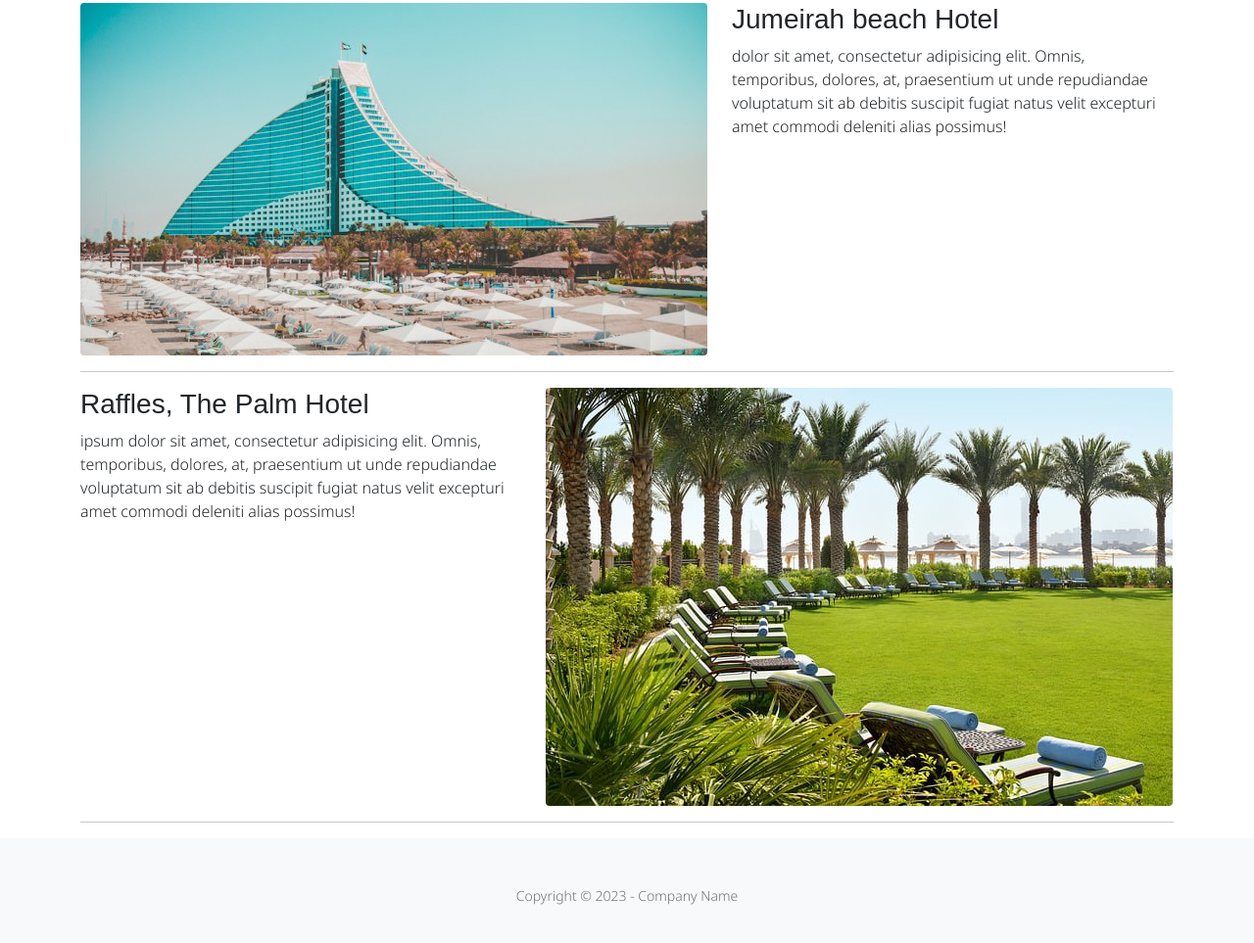
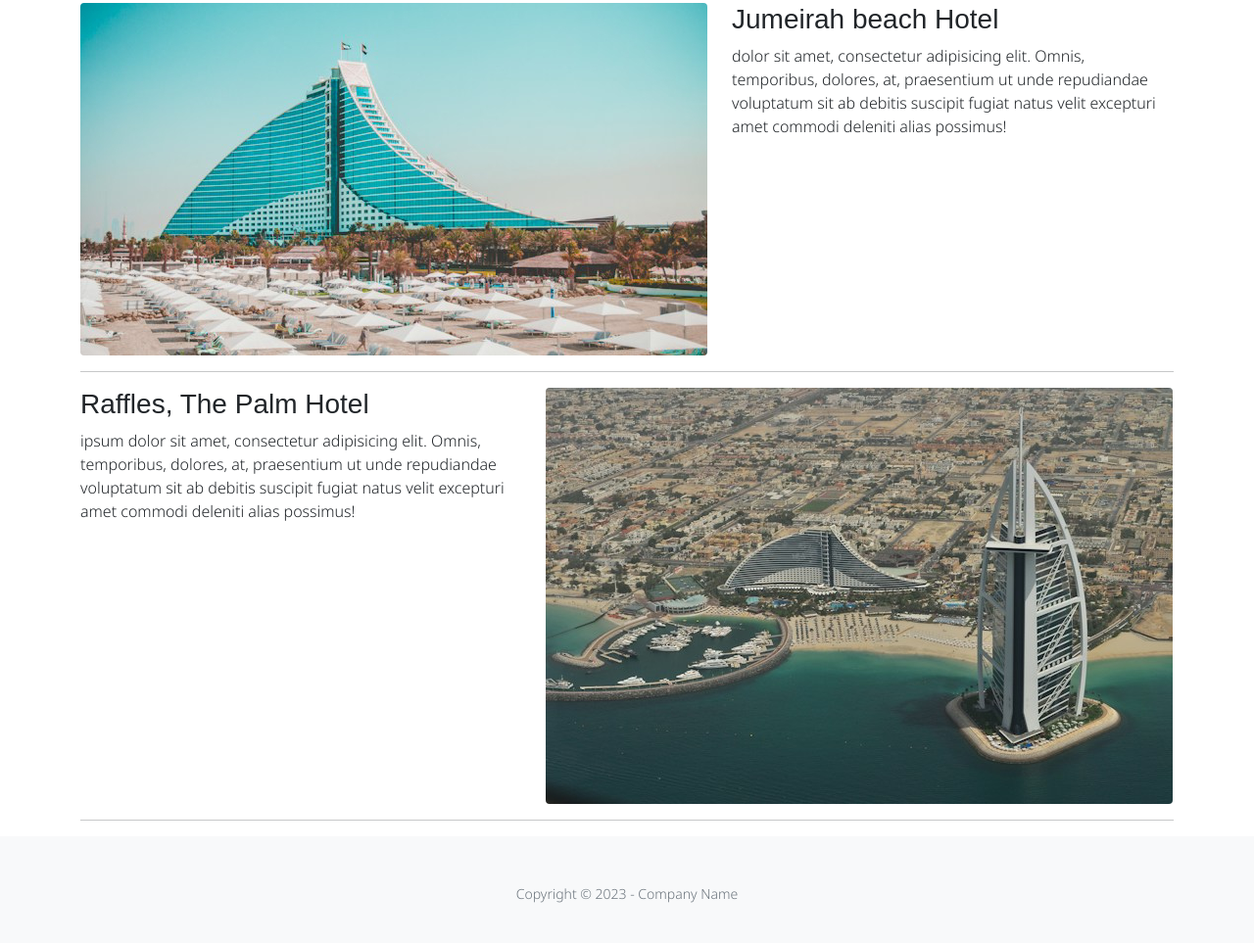
Before and after one commit to Robell426/narrative-website-robel-new, a plain HTML site: page page-two.html in a window 1280 px wide. Shown: the part 1834-2797 px from the top of the page at 98% size. Drawn offline with nearby package versions, Linux system fonts and the light colour scheme; some packages are replaced by stand-ins of ours; a script that the page names is missing; a web font is replaced by a local one.

Commit message:
commit to master
added a new image

```diff
--- a/page-two.html
+++ b/page-two.html
@@ -109,7 +109,7 @@
             <p> ipsum dolor sit amet, consectetur adipisicing elit. Omnis, temporibus, dolores, at, praesentium ut unde repudiandae voluptatum sit ab debitis suscipit fugiat natus velit excepturi amet commodi deleniti alias possimus!</p>
           </div>
           <div class="col-md-7">
-              <img class="img-fluid rounded mb-3 mb-md-0" src="assets/img/hotel.7.jpg" alt="An image of the Raffles, The Palm Hotel">
+              <img class="img-fluid rounded mb-3 mb-md-0" src="assets/roman-logov-jomuw0-3F8A-unsplash.jpg" alt="An image of the Raffles, The Palm Hotel">
           </div>
         </div>
         <!-- /.row -->
```
